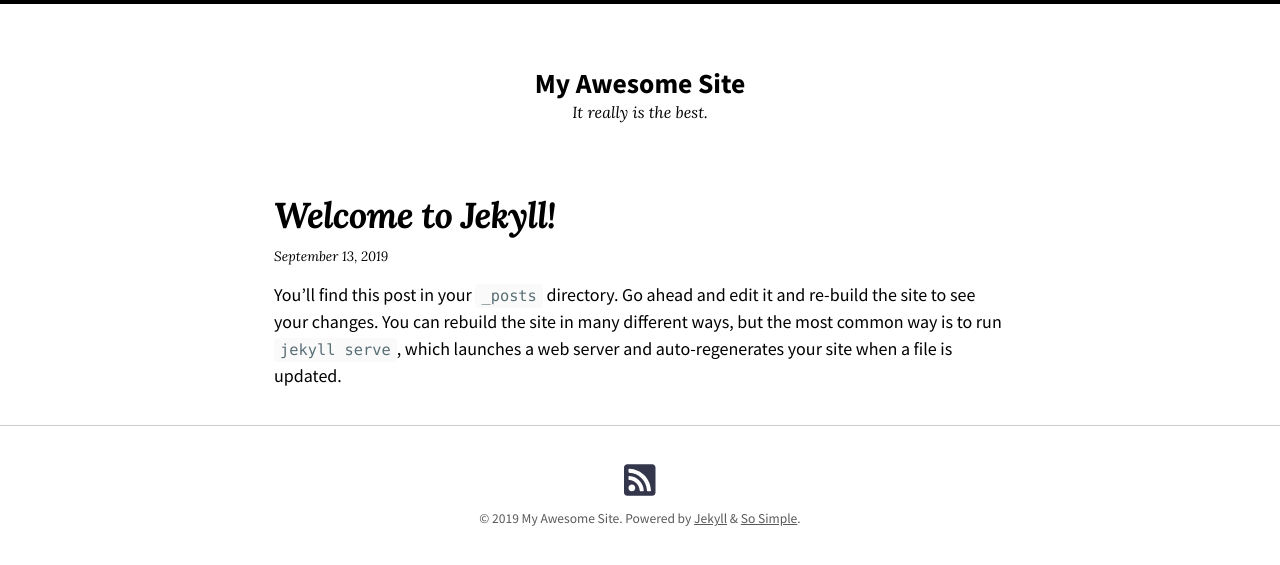
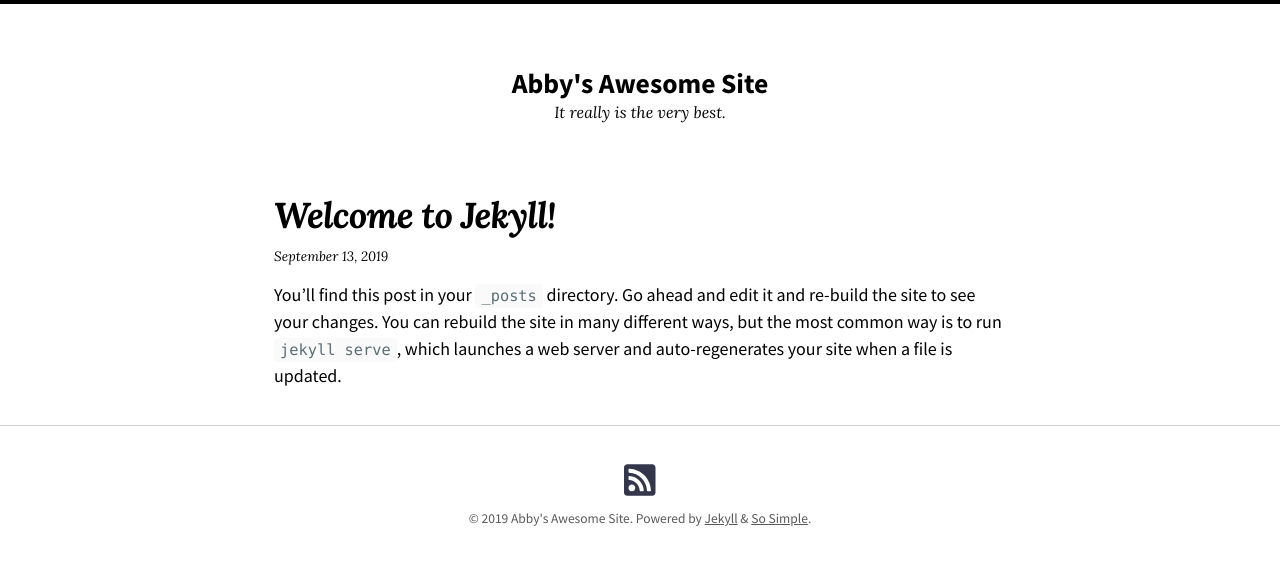
Before and after one commit to abbyadams/abbyadams.github.io, a Jekyll site: the page built from index.md, in a window 1280 px wide. Shown: the top 565 px of the page. Built offline with Jekyll 4.4.1, drawn with Linux system fonts in a browser that asks for light colours; nearby versions of some CDN libraries.

Commit message:
Update _config.yml

```diff
--- a/_config.yml
+++ b/_config.yml
@@ -16,8 +16,8 @@
 theme: jekyll-theme-so-simple
 # remote_theme: mmistakes/so-simple-theme
 locale: en-US
-title: "My Awesome Site"
-description: "It really is the best."
+title: "Abby's Awesome Site"
+description: "It really is the very best."
 baseurl: # the subpath of your site, e.g. "/blog"
 url: # the base hostname & protocol for your site e.g. "https://mmistakes.github.io"
 logo: # path of site logo, e.g. "/images/logo.png"
```
